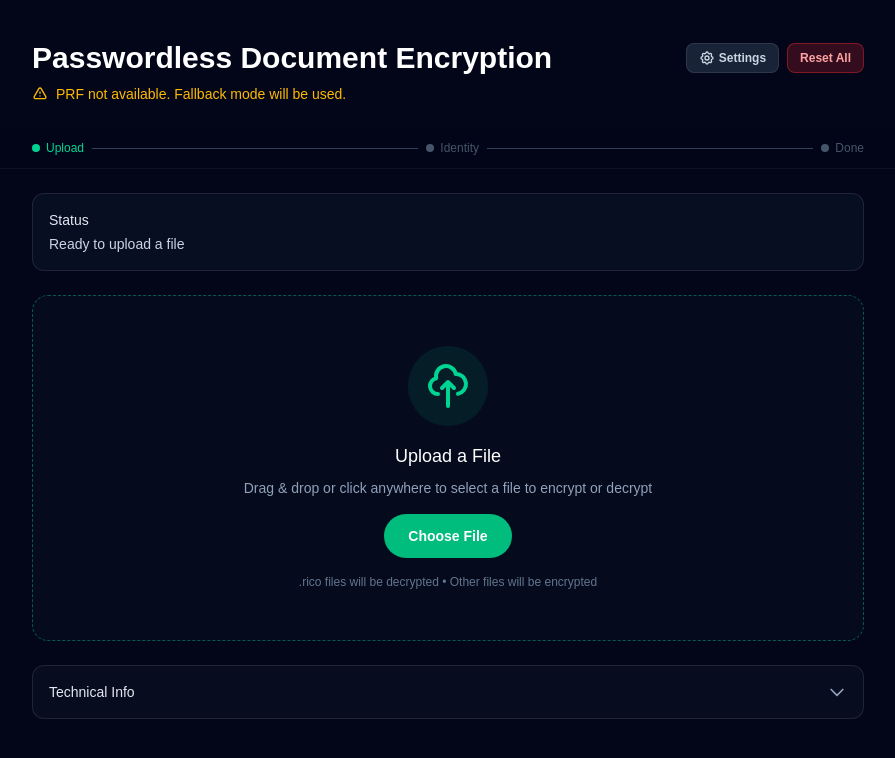
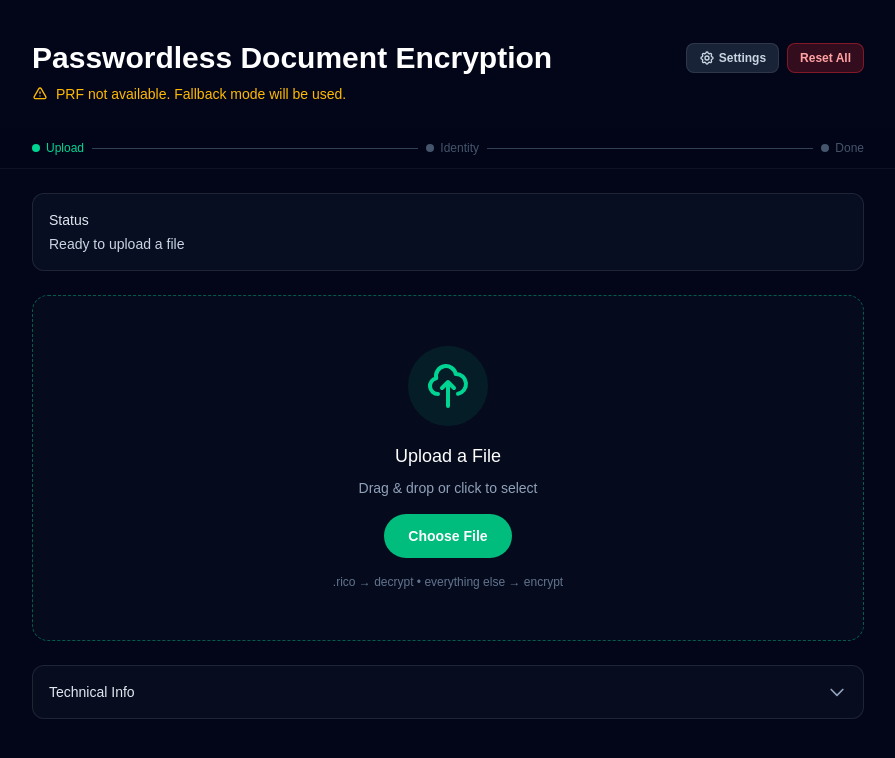
Before and after one commit to iteuscher/doc-protect, a Next.js app: page / in a window 1280 px wide. Shown: the top 758 px of the page, without its empty margins (192-1087 px from the left). Built offline with nearby package versions, Linux system fonts and the light colour scheme.

Commit message:
feat: shorten upload screen hint text

```diff
--- a/app/page.tsx
+++ b/app/page.tsx
@@ -839,15 +839,13 @@ export default function Home() {
               </div>
               <div>
                 <p className="text-lg font-medium text-white mb-2">Upload a File</p>
-                <p className="text-sm text-slate-400">
-                  Drag & drop or click anywhere to select a file to encrypt or decrypt
-                </p>
+                <p className="text-sm text-slate-400">Drag & drop or click to select</p>
               </div>
               <div className="rounded-full bg-emerald-500 px-6 py-3 text-sm font-semibold text-white transition hover:bg-emerald-400">
                 Choose File
               </div>
               <p className="text-xs text-slate-500">
-                .rico files will be decrypted • Other files will be encrypted
+                .rico → decrypt • everything else → encrypt
               </p>
               <input type="file" className="hidden" onChange={handleFileChange} />
             </label>
```
Also changed, not shown: 1 other file (tests, documents, lock files or other folders).
